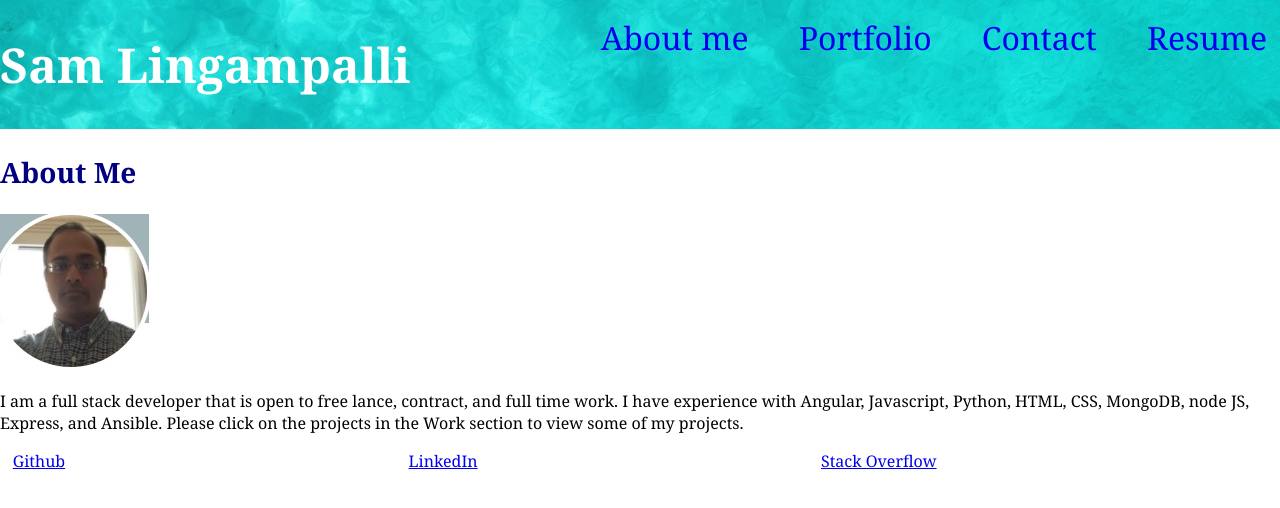
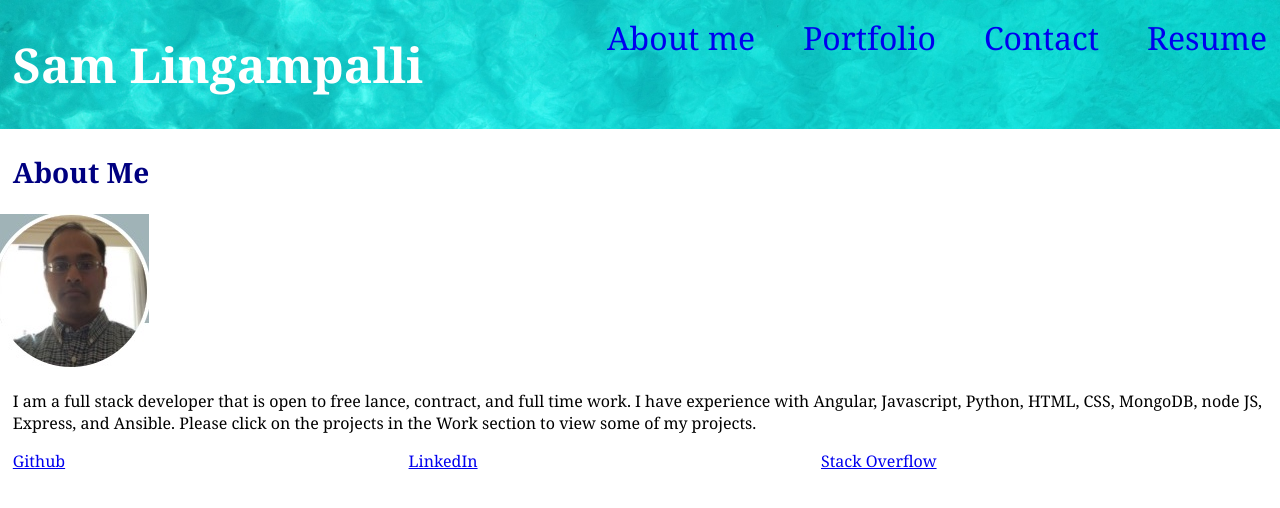
Before and after one commit to ts795/react-portfolio, a React (Create React App) app: page / in a window 1280 px wide. Shown: the top 508 px of the page. Built offline with nearby package versions, Linux system fonts and the light colour scheme.

Commit message:
Set route for /react-portfolio when page loads

```diff
--- a/src/App.css
+++ b/src/App.css
@@ -12,11 +12,13 @@
 /* Set the color for the h1*/
 h1 {
   color: white;
+  padding-left: 1%;
 }
 
 h2 {
   font-size: 175%;
   color: var(--text-color1);
+  padding-left: 1%;
 }
 
 /* Font size and padding for h3 elements */
@@ -24,4 +26,13 @@ h3 {
   font-size: 150%;
   color: var(--text-color2);
   padding: 3px;
+  padding-left: 1%;
 }
+
+p {
+  padding-left: 1%;
+}
+
+input, textarea {
+  margin-left: 1%;
+}
--- a/src/App.js
+++ b/src/App.js
@@ -12,11 +12,12 @@ function App() {
     <Router>
       <div id="app-root">
         <Header />
-        <Route exact path="/" component={AboutMe} />
         <Route exact path="/aboutme" component={AboutMe} />
         <Route exact path="/portfolio" component={Portfolio} />
         <Route exact path="/contact" component={Contact} />
-        <Route path="/resume" component={Resume} />
+        <Route exact path="/resume" component={Resume} />
+        <Route exact path="/react-portfolio" component={AboutMe} />
+        <Route exact path="/" component={AboutMe} />
         <Footer />
       </div>
     </Router>
```
